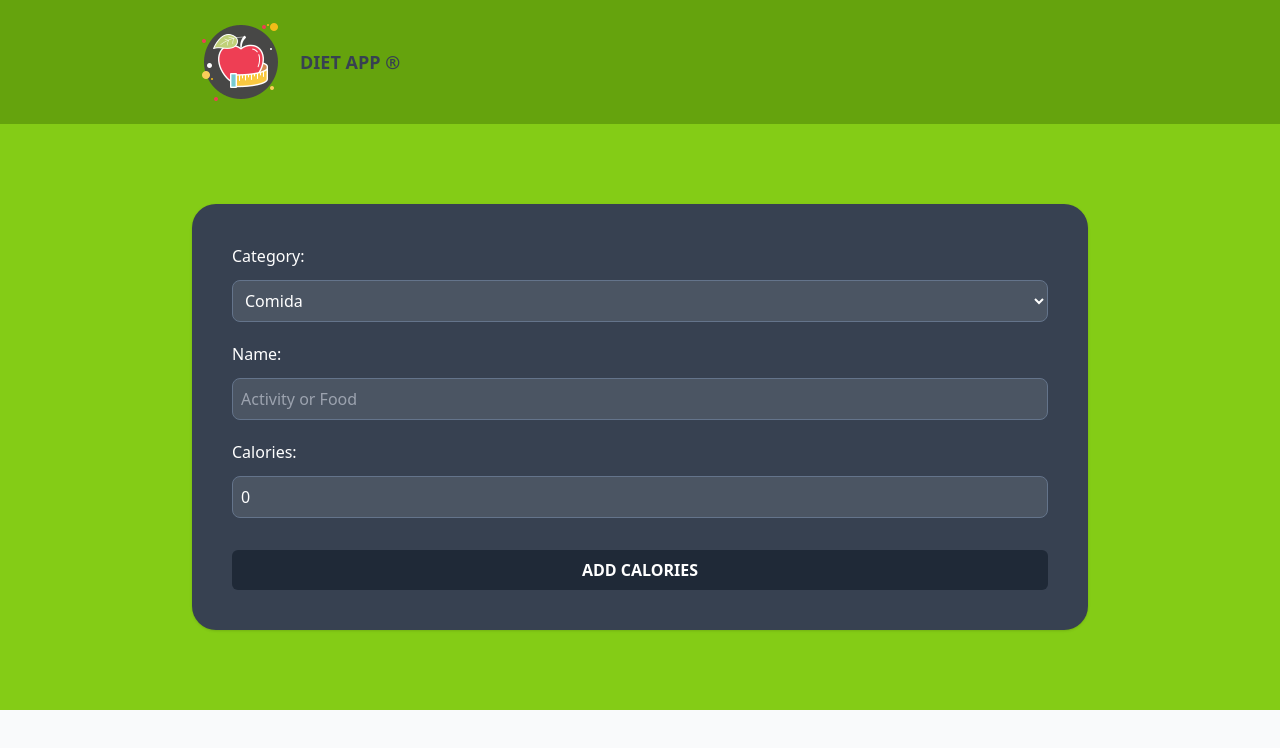
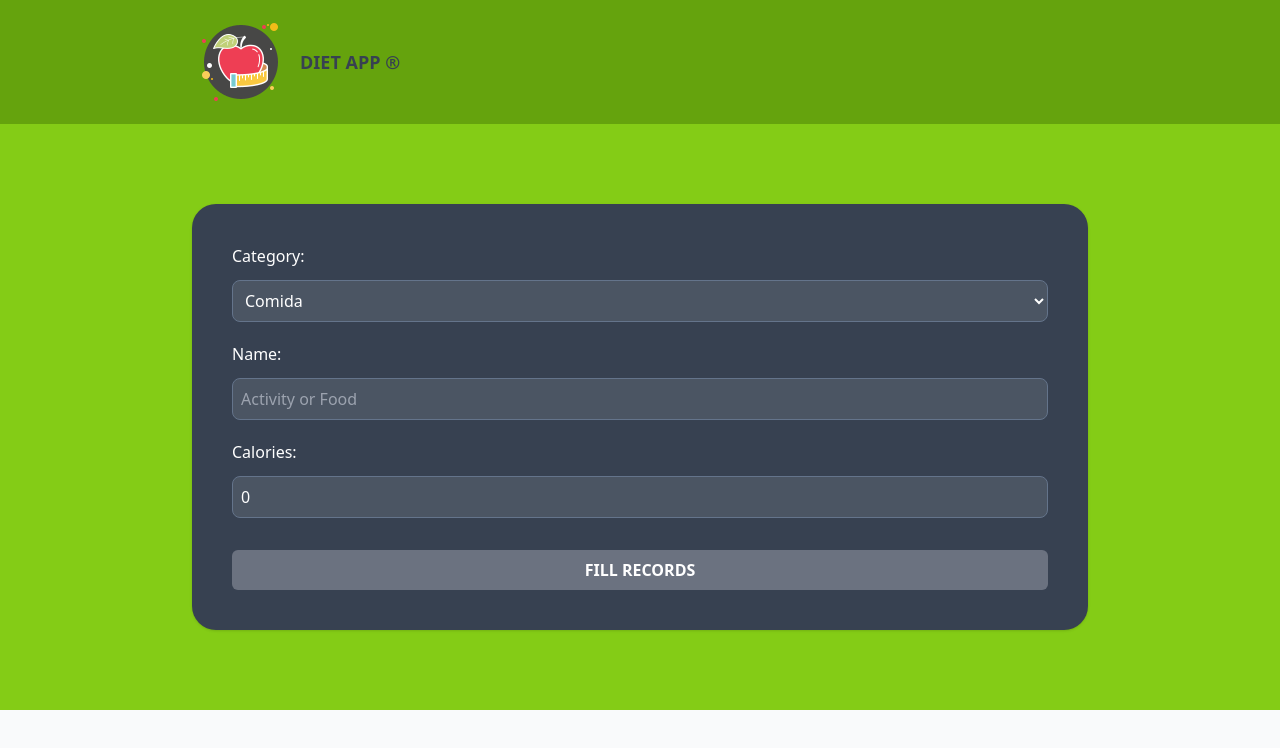
Before and after one commit to IsaacQH/DietApp, a React (Vite) app: page / in a window 1280 px wide. Shown: the top 748 px of the page. Built offline with nearby package versions, Linux system fonts and the light colour scheme.

Commit message:
Validando formulario y haciendo submit

```diff
--- a/src/components/Form.tsx
+++ b/src/components/Form.tsx
@@ -22,9 +22,20 @@
         })
     }
 
+    function isValidActivity(){
+        const {name, calories} = activity
+        return name.trim() !== '' && calories > 0
+    }
+
+    function handleSubmit(e:React.FormEvent<HTMLFormElement>){
+        e.preventDefault()
+        console.log("REGISTRANDO ACTIVIDAD")
+    }
+
   return (
     <form
         className="space-y-5 bg-gray-700 shadow p-10 rounded-3xl text-white"
+        onSubmit={handleSubmit}
     >
         {/* DIV DEL INPUT SECTION */}
         <div className="grid grid-cols-1 gap-3">
@@ -74,8 +85,9 @@
              {/* SUBMIT */}
              <input
                 type="submit"
-                className="bg-gray-800 hover:bg-slate-900 w-full p-2 font-bold uppercase text-white cursor-pointer rounded-md mt-5"
-                value="Add calories"
+                className="bg-gray-800 hover:bg-slate-900 w-full p-2 font-bold uppercase text-white cursor-pointer rounded-md mt-5 disabled:cursor-not-allowed disabled:bg-gray-500"
+                value={!isValidActivity() ? "Fill Records" : "Add New"}
+                disabled={!isValidActivity()}
             />
         </div>
     </form>
```
